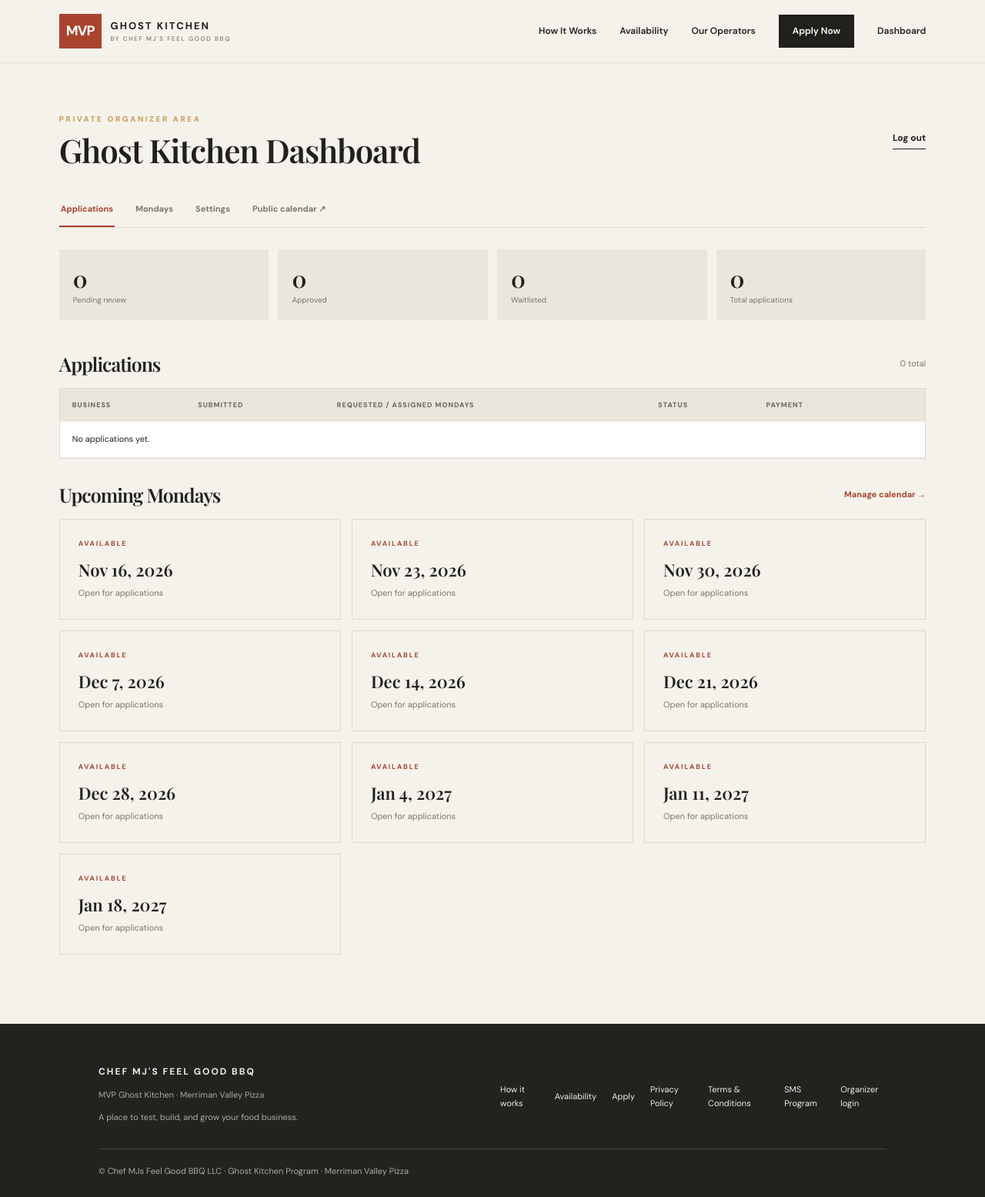
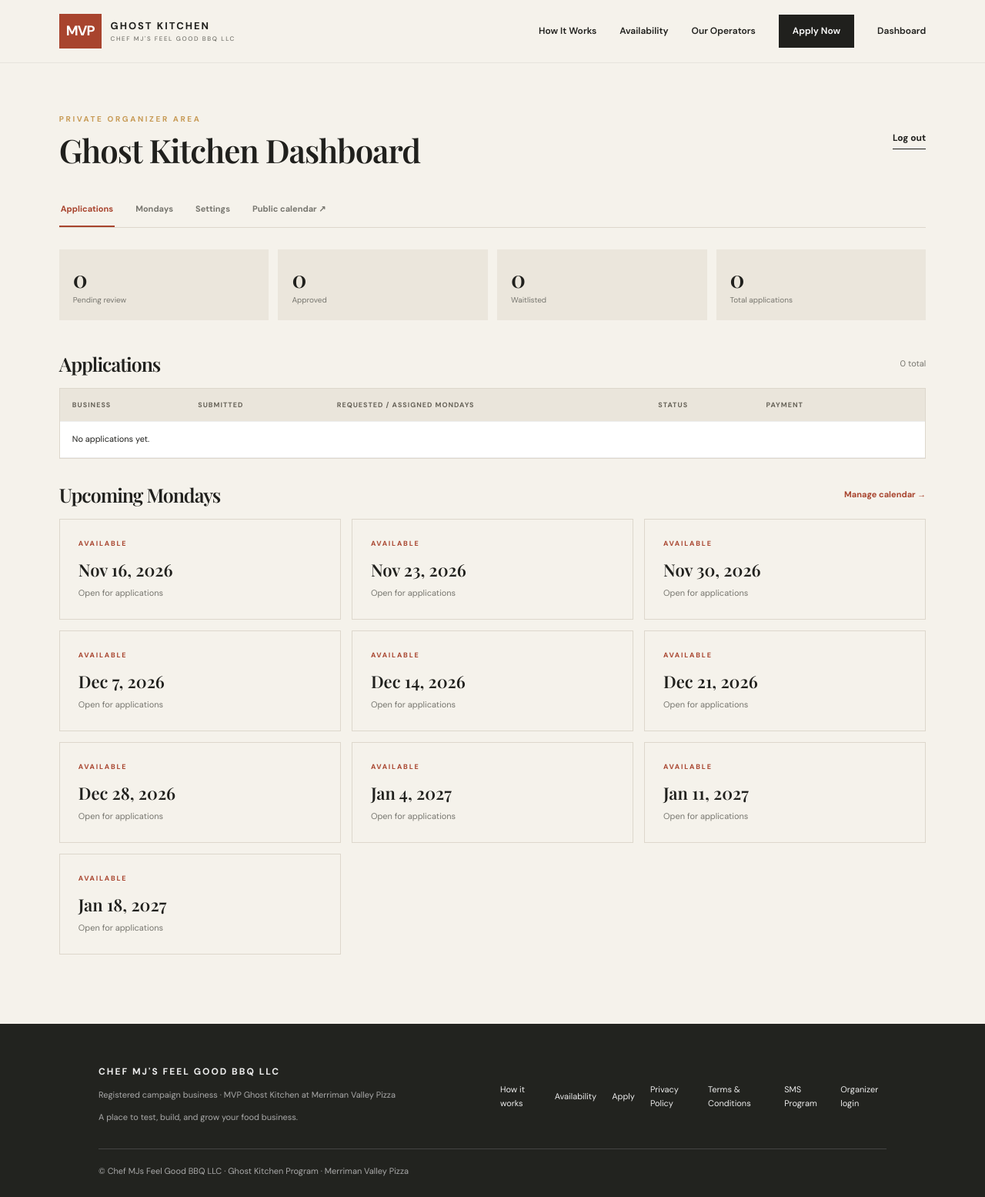
Before and after one commit to jarzenskimichael/Ghost-Kitchen, a Flask app: page /admin in a window 1280 px wide. Shown: the whole page at 77% size. Run offline with Flask 3, Linux system fonts and the light colour scheme; the visitor is signed in with stand-in values (Sample User, id 1); data comes from the database, SQL or seed files in the repository; data that the repository does not hold is empty.

Commit message:
Strengthen Twilio opt-in and campaign brand review

```diff
--- a/mvp-ghost-kitchen/app/templates/base.html
+++ b/mvp-ghost-kitchen/app/templates/base.html
@@ -3,7 +3,7 @@
 <head>
   <meta charset="utf-8">
   <meta name="viewport" content="width=device-width, initial-scale=1">
-  <meta name="description" content="A commercial kitchen opportunity from Merriman Valley Pizza.">
+  <meta name="description" content="Chef MJ&#39;s Feel Good BBQ LLC Ghost Kitchen program at Merriman Valley Pizza.">
   <title>{% block title %}MVP Ghost Kitchen{% endblock %} | {{ business_name }}</title>
   <link rel="preconnect" href="https://fonts.googleapis.com">
   <link href="https://fonts.googleapis.com/css2?family=DM+Sans:wght@400;500;600;700&family=Playfair+Display:wght@600;700&display=swap" rel="stylesheet">
@@ -11,7 +11,7 @@
 </head>
 <body>
 <header class="site-header">
-  <a class="brand" href="{{ url_for('main.home') }}"><span class="brand-mark">MVP</span><span>GHOST KITCHEN<small>BY CHEF MJ&#39;S FEEL GOOD BBQ</small></span></a>
+  <a class="brand" href="{{ url_for('main.home') }}"><span class="brand-mark">MVP</span><span>GHOST KITCHEN<small>CHEF MJ&#39;S FEEL GOOD BBQ LLC</small></span></a>
   <button class="menu-toggle" aria-label="Toggle navigation" onclick="document.querySelector('.nav').classList.toggle('open')">☰</button>
   <nav class="nav">
     <a href="{{ url_for('main.how_it_works') }}">How It Works</a>
@@ -28,7 +28,7 @@
   {% block content %}{% endblock %}
 </main>
 <footer class="site-footer">
-  <div><strong>CHEF MJ&#39;S FEEL GOOD BBQ</strong><p>MVP Ghost Kitchen · Merriman Valley Pizza</p><p>A place to test, build, and grow your food business.</p></div>
+  <div><strong>CHEF MJ&#39;S FEEL GOOD BBQ LLC</strong><p>Registered campaign business · MVP Ghost Kitchen at Merriman Valley Pizza</p><p>A place to test, build, and grow your food business.</p></div>
   <div class="footer-links"><a href="{{ url_for('main.how_it_works') }}">How it works</a><a href="{{ url_for('main.calendar') }}">Availability</a><a href="{{ url_for('main.apply') }}">Apply</a><a href="{{ url_for('main.privacy') }}">Privacy Policy</a><a href="{{ url_for('main.terms') }}">Terms &amp; Conditions</a><a href="{{ url_for('main.sms_opt_in') }}">SMS Program</a><a href="{{ url_for('main.admin_login') }}">Organizer login</a></div>
   <small>© Chef MJs Feel Good BBQ LLC · Ghost Kitchen Program · Merriman Valley Pizza</small>
 </footer>
```
